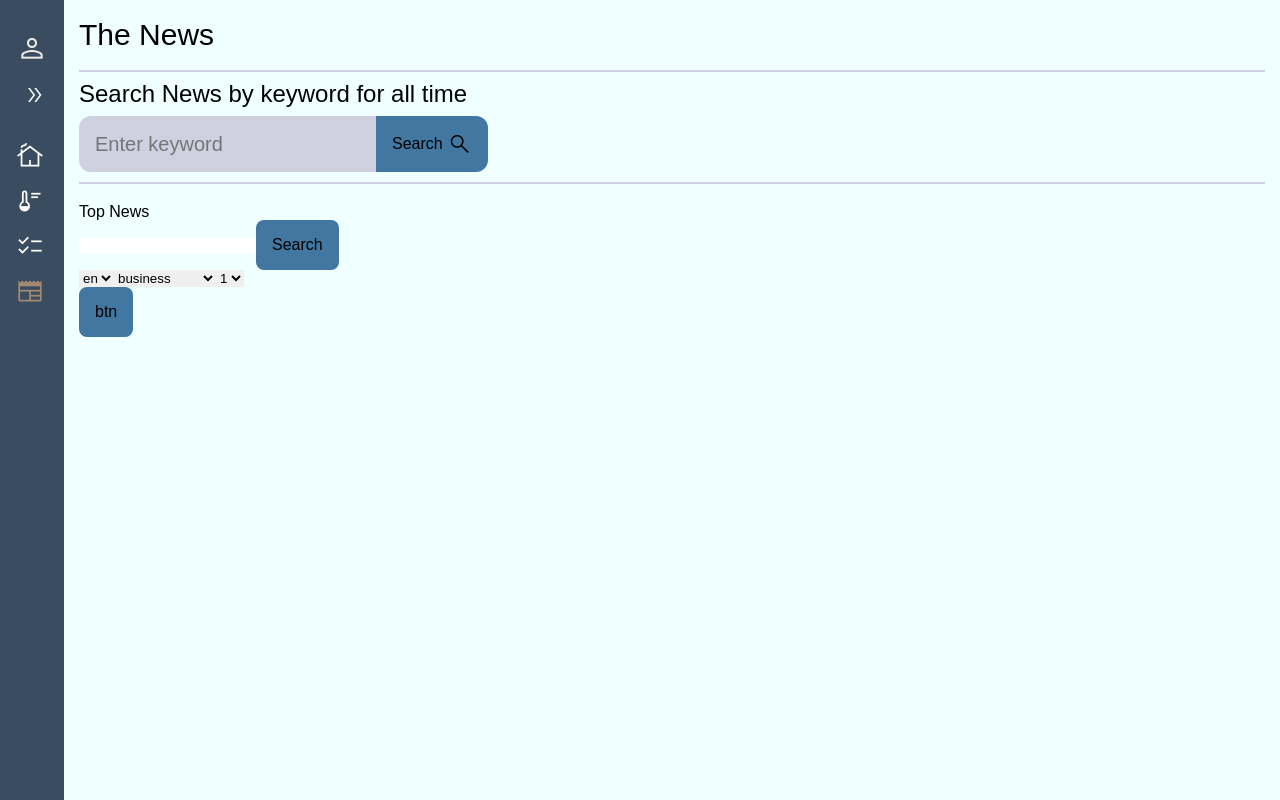
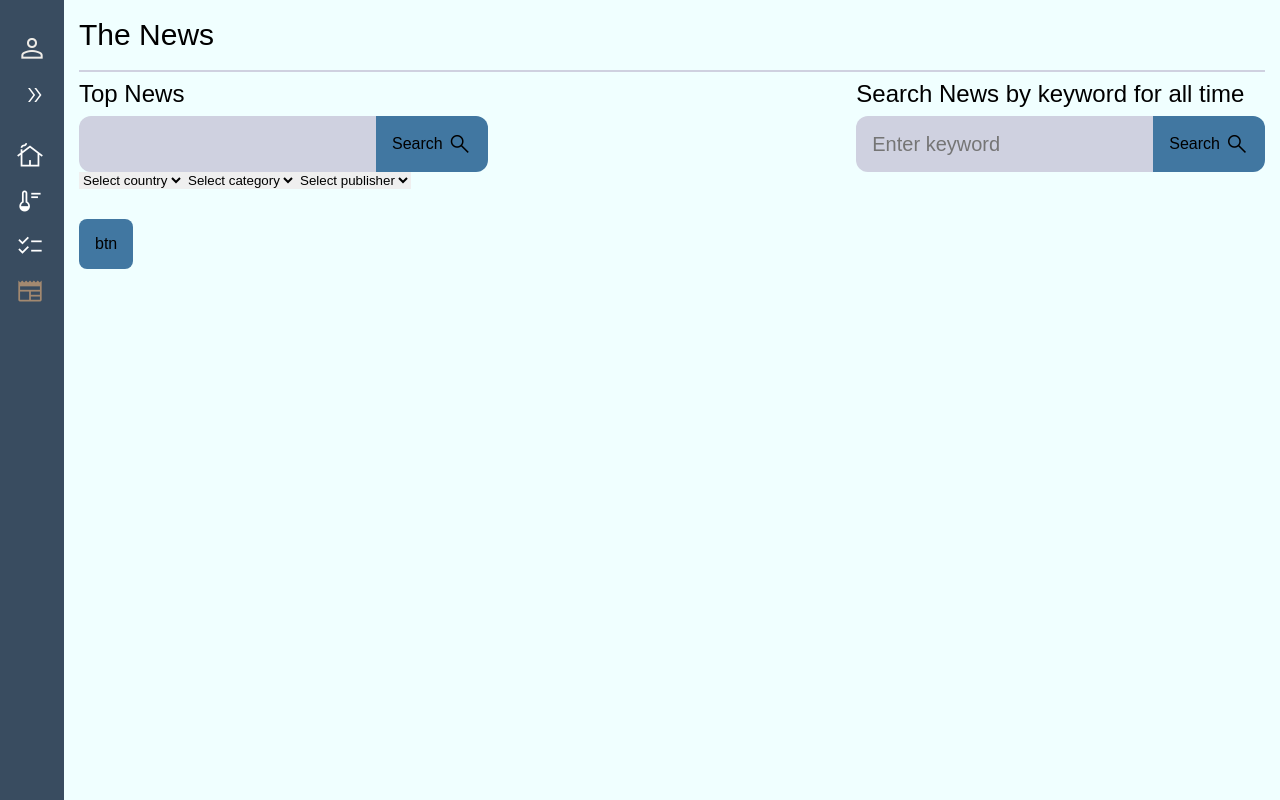
Before and after one commit to Alexandr13579/Portdolio__ToDo, a Vue app: page /#/News in a window 1280 px wide. Built offline with nearby package versions, Linux system fonts and the light colour scheme.

Commit message:
vue3__searchNews

```diff
--- a/src/components/News/SearchExactNews.vue
+++ b/src/components/News/SearchExactNews.vue
@@ -19,10 +19,6 @@ export default {
 
 <style lang="scss" scoped>
 .searchExat {
-    margin: 20px 0px;
-    padding: 10px 0px;
-    border-top: 2px solid #CFD1E0;
-    border-bottom: 2px solid #CFD1E0;
 
     &__title {
         font-size: 24px;
--- a/src/components/News/SearchTopNews.vue
+++ b/src/components/News/SearchTopNews.vue
@@ -3,22 +3,28 @@
         <h3 class="searchTop__title">Top News</h3>
         <div class="searchTop__block-search">
             <input class="searchTop__input" type="text" />
-            <my-btnSearhPush @click="sear">Search</my-btnSearhPush>
+            <my-btnSearhPush class="searchTop__btn">
+                <span class="searchTop__btn-text">Search</span>
+                <span class="material-symbols-outlined searchTop__btn-img">search</span>
+            </my-btnSearhPush>
         </div>
         <div class="searchTop__block-filter">
             <select name="country" id="country">
+                <option value="">Select country</option>
                 <option
                 v-for="item of filter.country"
                 value=""
                 >{{ item }}</option>
             </select>
             <select name="category" id="category">
+                <option value="">Select category</option>
                 <option
                 v-for="item of filter.category"
                 value=""
                 >{{ item }}</option>
             </select>
             <select name="sourse" id="sourse">
+                <option value="">Select publisher</option>
                 <option
                 v-for="item of filter.sourse"
                 value=""
@@ -44,6 +50,34 @@ export default {
 }
 </script>
 
-<style lang="">
+<style lang="scss" scoped>
+.searchTop {
+    &__title {
+        font-size: 24px;
+        font-weight: 500;
+        margin-bottom: 10px;
+    }
+    &__block-search {
+        display: flex;
+        align-items: center;
+        min-height: 56px;
+    }
+    &__input {
+        font-size: 20px;
+        padding: 16px;
+        background-color: #CFD1E0;
+        border-radius: 12px 0px 0px 12px;
+        min-height: 56px;
+    }
+    &__block-filter {}
+    &__btn {
+        display: flex;
+        align-items: center;
+        border-radius: 0px 12px 12px 0px;
+    }
+    &__btn-text {
+        margin-right: 5px;
+    }
+}
 
 </style>
--- a/src/pages/News.vue
+++ b/src/pages/News.vue
@@ -2,8 +2,10 @@
     <main>
         <div class="container">
             <h1 class="title">The News</h1>
-            <SearchExactNews />
-            <SearchTopNews :filter="filter"  />
+            <div class="search__news">
+                <SearchTopNews :filter="filter"  />
+                <SearchExactNews />
+            </div>
             <my-btnSearhPush @click="NewNews">btn</my-btnSearhPush>
             <!-- <NewsList v-if="show" :news="news"/> -->
         </div>
@@ -34,7 +36,7 @@ export default {
     },
     methods: {
         NewNews() {
-            fetch(`https://newsapi.org/v2/top-headlines?q=Apple&pageSize=50&${this.KEY__API}`)
+            fetch(`https://newsapi.org/v2/everything?q=bitcoin&${this.KEY__API}`)
             .then(response => {
                 return response.json();
             })
@@ -64,4 +66,11 @@ export default {
         font-size: 30px;
         // text-align: center;
     }
+    .search__news {
+        margin: 20px 0px;
+        padding: 10px 0px;
+        border-top: 2px solid #CFD1E0;
+        display: flex;
+        justify-content: space-between;
+    }
 </style>
```
